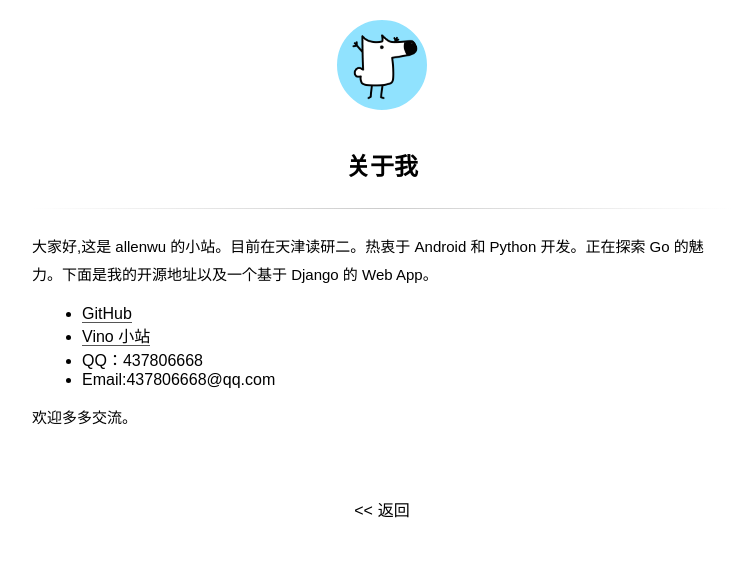
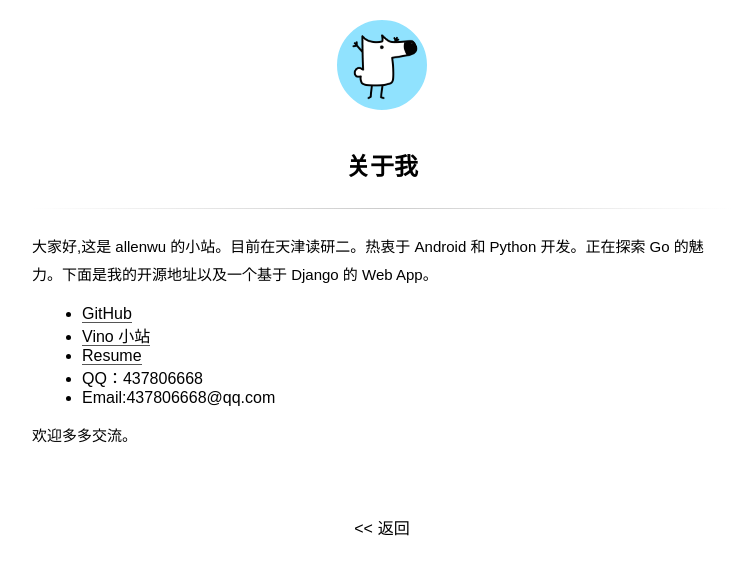
Before and after one commit to wuchangfeng/wuchangfeng.github.io, a Jekyll site: the page built from about.md, in a window 1280 px wide. Shown: the top 575 px of the page, without its empty margins (258-992 px from the left). Built offline with Jekyll 4.4.1, drawn with Linux system fonts in a browser that asks for light colours; some web fonts are replaced; comment, search, counter and statistics services are not loaded.

Commit message:
blog update

```diff
--- a/about.md
+++ b/about.md
@@ -6,6 +6,7 @@ title: 关于我
 
 * [GitHub](https://github.com/wuchangfeng)
 * [Vino 小站](http://vino.pythonanywhere.com)
+* <a href="/resume" class="head_item">Resume</a>
 * QQ：437806668
 * Email:437806668@qq.com
 
```
